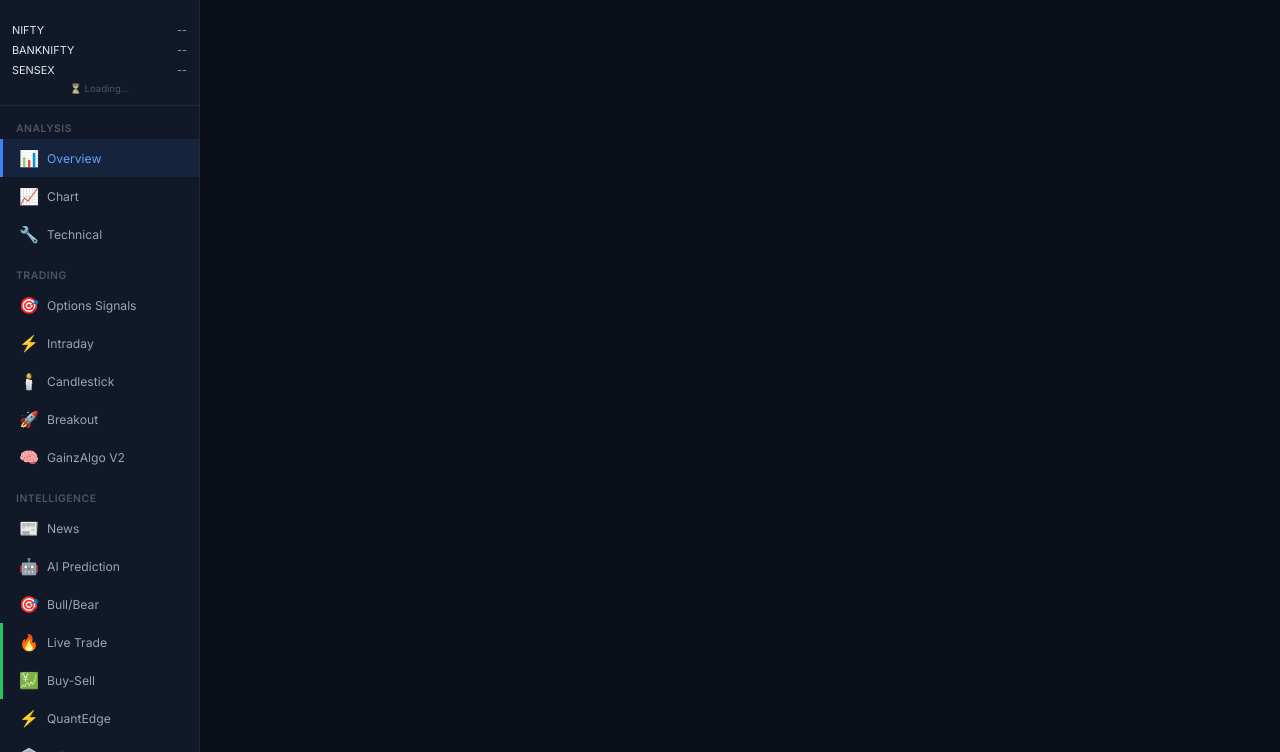
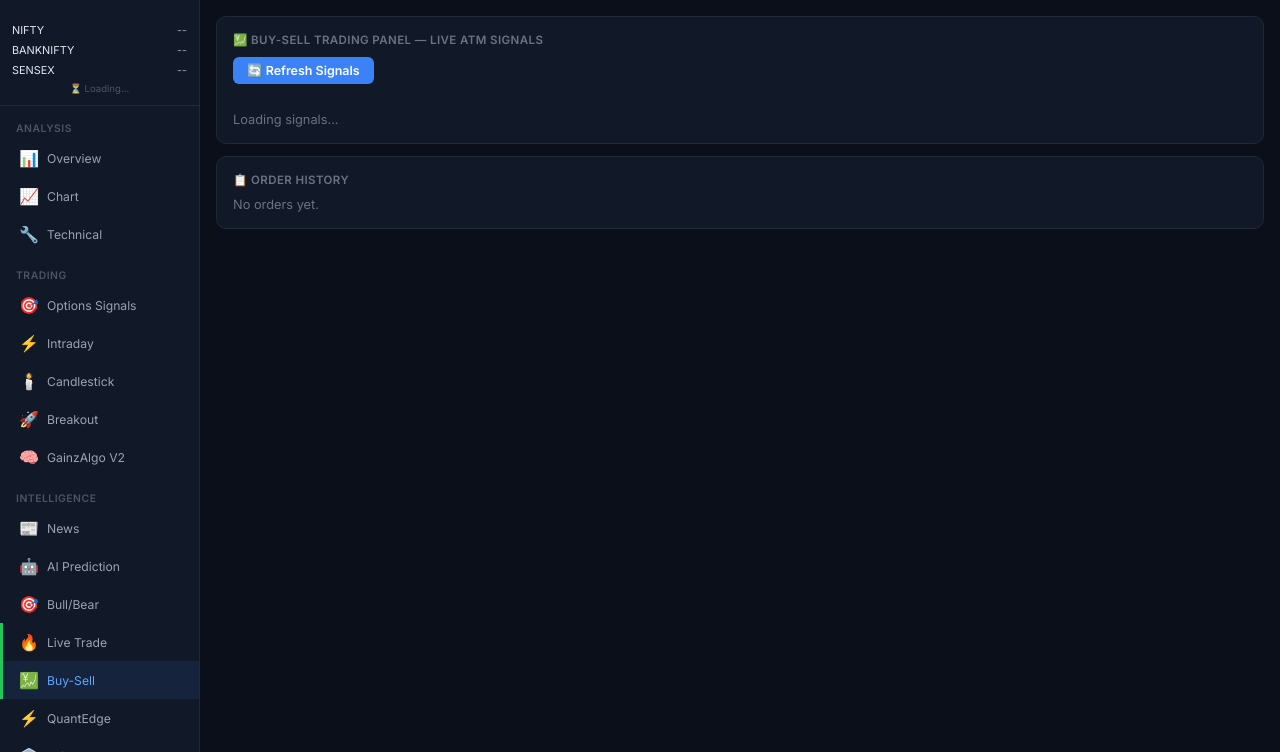
Before and after one commit to Eclouddevops/Ecloud-Trade, a Flask app: page / in a window 1280 px wide. Shown: the part 48-800 px from the top of the page. Run offline with Flask 3, Linux system fonts and the light colour scheme; some libraries are stand-ins or nearby versions.

Commit message:
updated the code

```diff
--- a/app.py
+++ b/app.py
@@ -1345,6 +1345,8 @@ def _stream_live_data():
         try:
             data = nse_live.get_live_prices()
             if "error" not in data:
+                data["stream_timestamp"] = datetime.now().strftime("%Y-%m-%dT%H:%M:%S+05:30")
+                data["source"] = "WebSocket"
                 socketio.emit('live_prices', _sanitize_for_json(data), namespace='/')
         except Exception:
             pass
--- a/modules/intraday_signals.py
+++ b/modules/intraday_signals.py
@@ -111,6 +111,8 @@ class IntradaySignalGenerator:
             "confidence": confidence,
             "score": round(score, 1),
             "reasons": reasons,
+            "timestamp": __import__('datetime').datetime.now().strftime("%Y-%m-%dT%H:%M:%S+05:30"),
+            "source": "WebSocket" if False else "REST",
         }
 
     def generate_option_intraday(self, index: str, current_price: float,
--- a/templates/index.html
+++ b/templates/index.html
@@ -182,7 +182,7 @@
             <div id="tickerStatus" style="text-align:center;padding:3px 0;font-size:0.6rem;color:#4b5563;">⏳ Loading...</div>
         </div>
         <div class="sidebar-section">Analysis</div>
-        <div class="sidebar-item active" onclick="switchTab('overview')"><span class="icon">📊</span>Overview</div>
+        <div class="sidebar-item" onclick="switchTab('overview')"><span class="icon">📊</span>Overview</div>
         <div class="sidebar-item" onclick="switchTab('chart')"><span class="icon">📈</span>Chart</div>
         <div class="sidebar-item" onclick="switchTab('technical')"><span class="icon">🔧</span>Technical</div>
         <div class="sidebar-section">Trading</div>
@@ -196,7 +196,7 @@
         <div class="sidebar-item" onclick="switchTab('prediction')"><span class="icon">🤖</span>AI Prediction</div>
         <div class="sidebar-item" onclick="switchTab('bullbear')"><span class="icon">🎯</span>Bull/Bear</div>
         <div class="sidebar-item" onclick="switchTab('livetrade')" style="border-left-color:#22c55e;"><span class="icon">🔥</span>Live Trade</div>
-        <div class="sidebar-item" onclick="switchTab('buysell')" style="border-left-color:#22c55e;"><span class="icon">💹</span>Buy-Sell</div>
+        <div class="sidebar-item active" onclick="switchTab('buysell')" style="border-left-color:#22c55e;"><span class="icon">💹</span>Buy-Sell</div>
         <div class="sidebar-item" onclick="switchTab('quantedge')"><span class="icon">⚡</span>QuantEdge</div>
         <div class="sidebar-item" onclick="switchTab('nifty50')"><span class="icon">🏛️</span>Nifty 50</div>
         <div class="sidebar-section">Smart AI</div>
@@ -212,7 +212,7 @@
         <div class="error-msg" id="errorMsg"></div>
 
         <!-- Overview Tab -->
-        <div class="tab-content active" id="tab-overview">
+        <div class="tab-content" id="tab-overview">
             <div id="signalBanner" class="signal-banner hold" style="display:none;">
                 <div class="left"><h2 id="stockName">-</h2><p id="priceText">Select a stock to begin</p></div>
                 <div class="right"><div class="rec hold" id="rec">-</div><p style="font-size:0.75rem;color:#9ca3af;" id="trendText"></p></div>
@@ -399,12 +399,12 @@
         </div>
 
         <!-- Buy-Sell Trading Panel -->
-        <div class="tab-content" id="tab-buysell">
+        <div class="tab-content active" id="tab-buysell">
             <div class="card">
                 <h3>💹 Buy-Sell Trading Panel — Live ATM Signals</h3>
-                <button class="btn btn-blue" onclick="loadBuySellData()" style="margin-bottom:12px;">🔄 Refresh Signals</button>
+                <button class="btn btn-blue" id="refreshBuySellBtn" onclick="loadBuySellData()" style="margin-bottom:12px;">🔄 Refresh Signals</button>
                 <div id="buySellLivePrices" style="display:grid;grid-template-columns:repeat(3,1fr);gap:8px;margin-bottom:16px;"></div>
-                <div id="buySellPanel"><p style="color:#6b7280;font-size:0.8rem;">Click Refresh or use 💹 Buy-Sell button to load live signals.</p></div>
+                <div id="buySellPanel"><p style="color:#6b7280;font-size:0.8rem;">Loading signals...</p></div>
             </div>
             <div class="card"><h3>📋 Order History</h3><div id="orderHistory"><p style="color:#6b7280;font-size:0.8rem;">No orders yet.</p></div></div>
         </div>
@@ -1879,14 +1879,15 @@ function renderOrderHistory() {
             socket.on('live_prices', function(data) {
                 if (!data || data.error) return;
                 refreshCount++;
+                lastWsUpdate = Date.now();
                 if (data.NIFTY) updateTicker('NIFTY', data.NIFTY, 'tickerNifty');
                 if (data.BANKNIFTY) updateTicker('BANKNIFTY', data.BANKNIFTY, 'tickerBanknifty');
                 if (data.SENSEX) updateTicker('SENSEX', data.SENSEX, 'tickerSensex');
                 var mkt = data.market_status === 'Open' ? '🟢' : '🔴';
-                var broker = data.broker ? data.broker.split('(')[0].trim() : 'NSE';
+                var src = data.source || 'WS';
                 var statusEl = document.getElementById('tickerStatus');
                 if (statusEl) {
-                    statusEl.textContent = mkt + ' WS ' + broker + ' #' + refreshCount;
+                    statusEl.textContent = mkt + ' ' + src + ' #' + refreshCount;
                     statusEl.style.color = data.market_status === 'Open' ? '#22c55e' : '#ef4444';
                 }
             });
@@ -1908,8 +1909,32 @@ function renderOrderHistory() {
         el.innerHTML = '<span>' + name + '</span><span style="color:' + color + ';font-weight:600;">' + data.price.toLocaleString() + ' ' + arrow + Math.abs(data.change_pct).toFixed(2) + '%</span>';
     }
 
-    // Start WebSocket connection
+    // Start WebSocket connection with polling fallback
     setTimeout(connectWebSocket, 500);
+
+    // Polling fallback — activates if WebSocket fails for 15 seconds
+    var pollInterval = null;
+    var lastWsUpdate = Date.now();
+
+    function startPollingFallback() {
+        if (pollInterval) return;
+        pollInterval = setInterval(function() {
+            // Only poll if WebSocket hasn't updated in 15 seconds
+            if (Date.now() - lastWsUpdate > 15000) {
+                fetch('/api/live-prices').then(function(r){return r.json()}).then(function(data) {
+                    if (!data || data.error) return;
+                    refreshCount++;
+                    data.source = 'Polling';
+                    if (data.NIFTY) updateTicker('NIFTY', data.NIFTY, 'tickerNifty');
+                    if (data.BANKNIFTY) updateTicker('BANKNIFTY', data.BANKNIFTY, 'tickerBanknifty');
+                    if (data.SENSEX) updateTicker('SENSEX', data.SENSEX, 'tickerSensex');
+                    var statusEl = document.getElementById('tickerStatus');
+                    if (statusEl) { statusEl.textContent = '🟡 Polling #' + refreshCount; statusEl.style.color = '#eab308'; }
+                }).catch(function(){});
+            }
+        }, 15000);
+    }
+    setTimeout(startPollingFallback, 20000);
 })();
 
 // Nifty 50 Stocks
@@ -1968,6 +1993,18 @@ function loadStockDetail(symbol) {
         el.innerHTML = html;
     }).catch(function(e) { el.innerHTML = '<p class="red">Error: ' + (e.message||e) + '</p>'; });
 }
+
+// Auto-load Buy-Sell data when page finishes loading
+window.addEventListener('load', function() {
+    setTimeout(function() {
+        if (typeof loadBuySellData === 'function') {
+            var panel = document.getElementById('buySellPanel');
+            if (panel && panel.textContent.indexOf('Loading') >= 0) {
+                loadBuySellData();
+            }
+        }
+    }, 3000);
+});
 </script>
 </body>
 </html>
```
